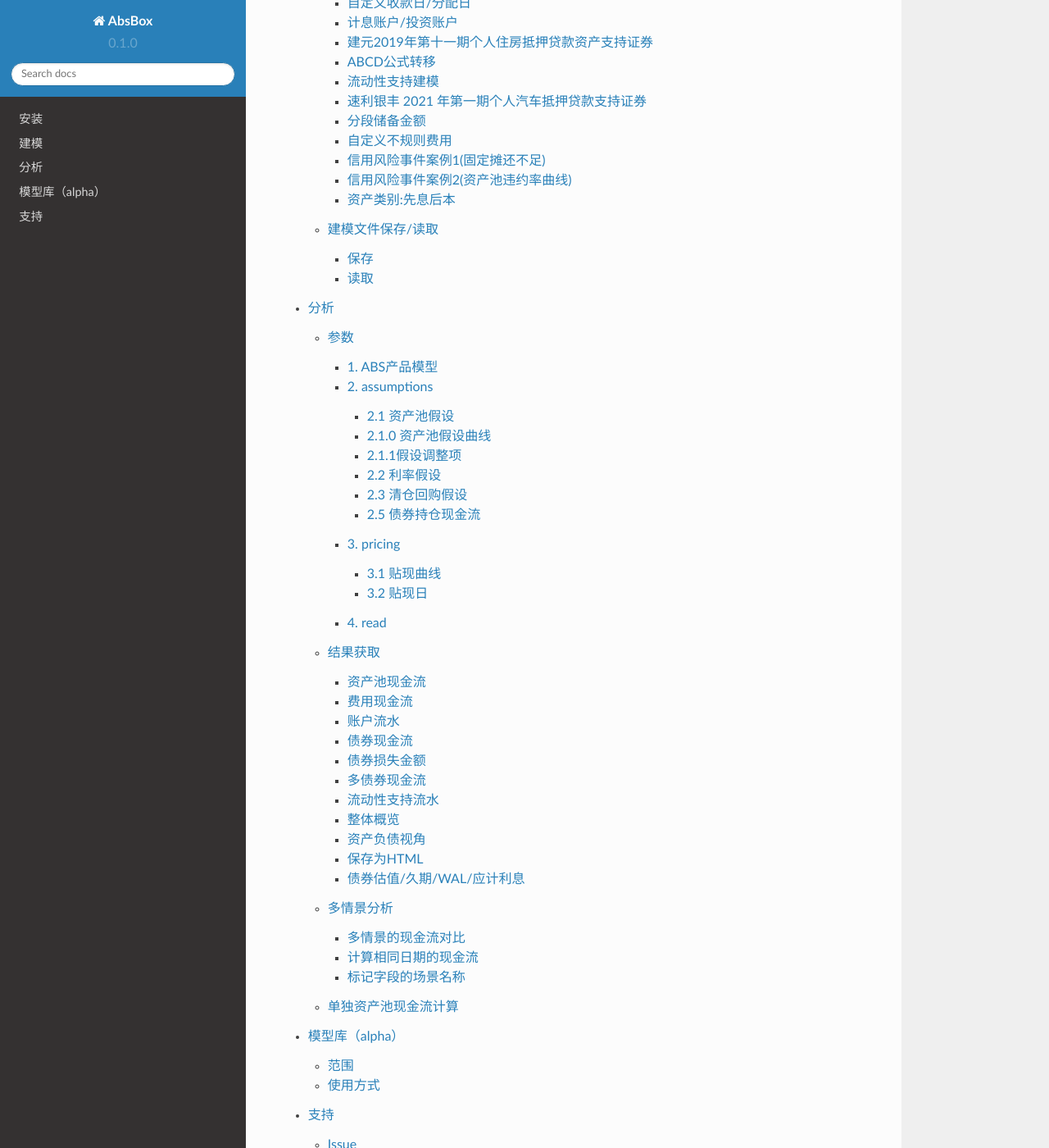
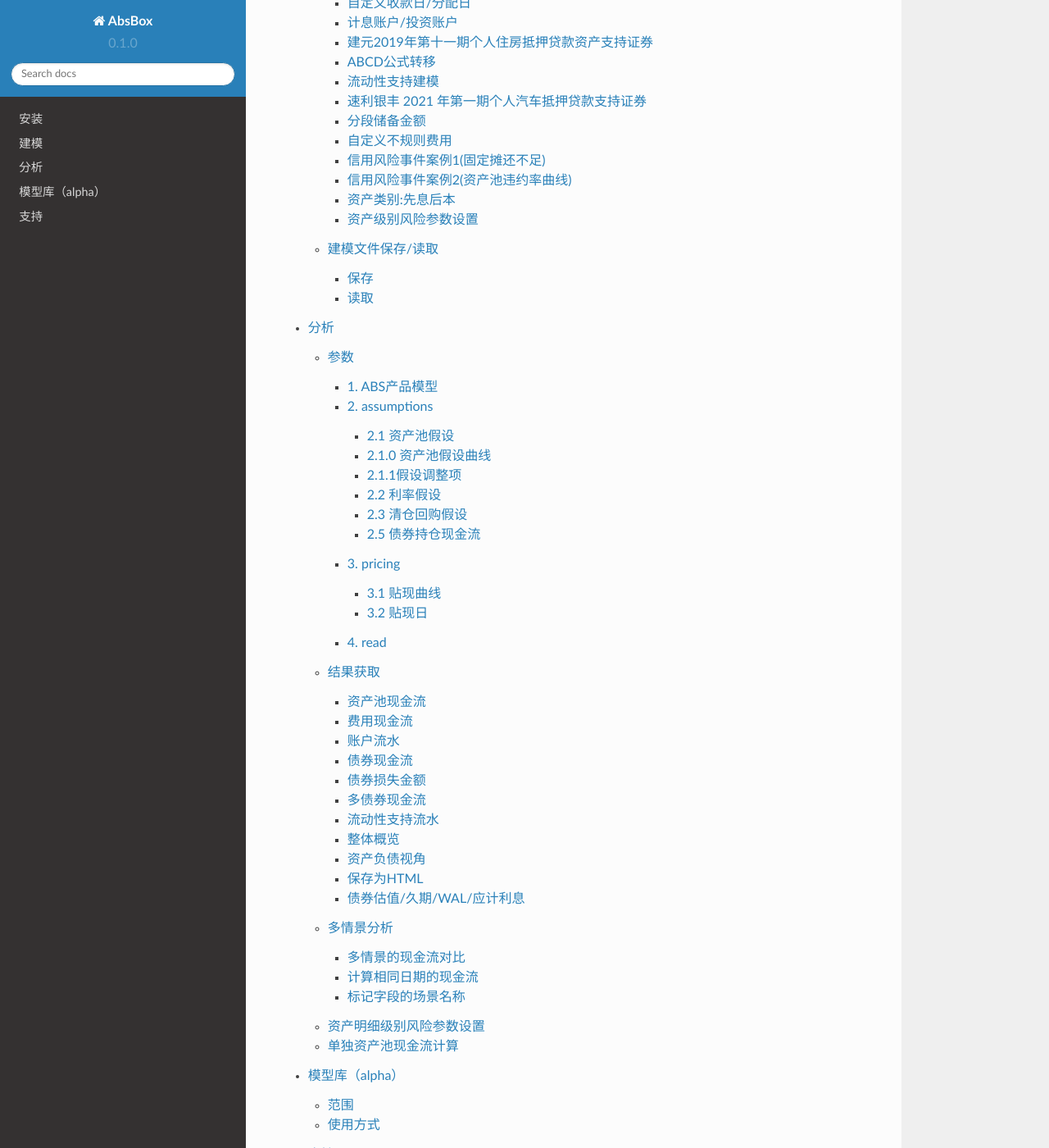
Before and after one commit to yellowbean/pyabs-doc, a Sphinx documentation site: the page built from docs/source/index.rst, in a window 1280 px wide and 1400 px high, scrolled down 2024 px. Shown: the whole window at 82% size. Built offline with Sphinx 7.4.7 and the Read the Docs theme 2.0.0, drawn with Linux system fonts in a browser that asks for light colours; part of the change alters nothing that is shown.

```diff
--- /dev/null
+++ b/docs/source/deal_sample/test21.py
@@ -0,0 +1,74 @@
+from absbox.local.china import SPV
+
+
+test01 = SPV(
+    "Apply Assumption on Loan Level"
+    ,{"封包日":"2021-03-31","起息日":"2021-06-15","首次兑付日":"2021-07-26"
+      ,"法定到期日":"2060-12-01","收款频率":"月末","付款频率":["每月",26]}
+    ,{'清单':[
+        ["按揭贷款"
+        ,{"放款金额":120,"放款利率":["固定",0.045],"初始期限":30
+          ,"频率":"每月","类型":"等额本金","放款日":"2021-02-01"}
+          ,{"当前余额":120
+          ,"当前利率":0.08
+          ,"剩余期限":20
+          ,"状态":"正常"}],
+        ["按揭贷款"
+        ,{"放款金额":60,"放款利率":["固定",0.045],"初始期限":30
+          ,"频率":"每月","类型":"等额本金","放款日":"2021-02-01"}
+          ,{"当前余额":60
+          ,"当前利率":0.08
+          ,"剩余期限":20
+          ,"状态":"正常"}],
+    ]}
+    ,(("账户01",{"余额":0}),)
+    ,(("A1",{"当前余额":100
+             ,"当前利率":0.07
+             ,"初始余额":100
+             ,"初始利率":0.07
+             ,"起息日":"2020-01-03"
+             ,"利率":{"固定":0.08}
+             ,"债券类型":{"过手摊还":None}})
+      ,("B",{"当前余额":20
+             ,"当前利率":0.0
+             ,"初始余额":100
+             ,"初始利率":0.07
+             ,"起息日":"2020-01-03"
+             ,"利率":{"固定":0.00}
+             ,"债券类型":{"权益":None}
+             }))
+    ,(("信托费用",{"类型":{"固定费用":30}}),)
+    ,{"未违约":[
+         ["支付费用",["账户01"],['信托费用']]
+         ,["支付利息","账户01",["A1"]]
+         ,["支付本金","账户01",["A1"]]
+         ,["支付本金","账户01",["B"]]
+         ,["支付收益","账户01","B"]
+     ]}
+    ,(["利息回款","账户01"]
+      ,["本金回款","账户01"]
+      ,["早偿回款","账户01"]
+      ,["回收回款","账户01"])
+    ,None
+    ,None
+)
+
+Asset01Assump = [{"CPR":0.1}
+                ,{"回收":(0.5,1)}
+                ,{"CDR":0.0}]
+
+Asset02Assump = [{"CPR":0.1}
+                ,{"回收":(0.5,1)}
+                ,{"CDR":0.01}]
+
+
+myAssumption = ([([0],Asset01Assump),([1],Asset02Assump)],
+                [{"利率":["LPR5Y",[["2022-01-01",0.05]]]}])
+
+
+r = localAPI.run(test01
+             ,assumptions= myAssumption
+             ,read=True)
+
+
+r['pool']['flow']
--- a/docs/source/分析.rst
+++ b/docs/source/分析.rst
@@ -391,6 +391,36 @@
   :width: 450
   :alt: fbs2
 
+资产明细级别风险参数设置
+======================
+
+如果存在底层清单, 用户可以对资产池内所有的资产进行分组,然后每个组使用特定的风险参数.
+
+如下面示例, 构造两个风险参数组 ``Asset01Assump`` ``Asset02Assump``.
+然后,在下面 ``([0],Asset01Assump)``,表示 风险参数 ``Asset01Assump`` 将会作用于 下标为 0 的资产.
+同理,如果需要将这个风险参数作用于多个资产,则可以增加下标 ``([0,1,2,5],Asset01Assump)``  将会作用于下标0,1,2,5的资产.
+
+
+.. code-block:: python
+
+    Asset01Assump = [{"CPR":0.1}
+                    ,{"回收":(0.5,1)}
+                    ,{"CDR":0.0}]
+
+    Asset02Assump = [{"CPR":0.1}
+                    ,{"回收":(0.5,1)}
+                    ,{"CDR":0.01}]
+
+
+    myAssumption = ([([0],Asset01Assump),([1],Asset02Assump)],
+                    [{"利率":["LPR5Y",[["2022-01-01",0.05]]]}])
+
+
+    r = localAPI.run(test01
+                 ,assumptions=myAssumption
+                 ,read=True)
+
+
 单独资产池现金流计算
 ====================
 
--- a/docs/source/建模.rst
+++ b/docs/source/建模.rst
@@ -925,6 +925,17 @@ ABCD 是在中国信贷市场常见的账户转移公式。
    :linenos:
    :emphasize-lines: 7-13
 
+资产级别风险参数设置
+-------------------
+
+用户可以对资产池内资产分组进行风险参数设置.
+
+.. literalinclude:: deal_sample/test21.py
+   :language: python
+   :linenos:
+   :emphasize-lines: 56-71
+
+
 
 
 
```
